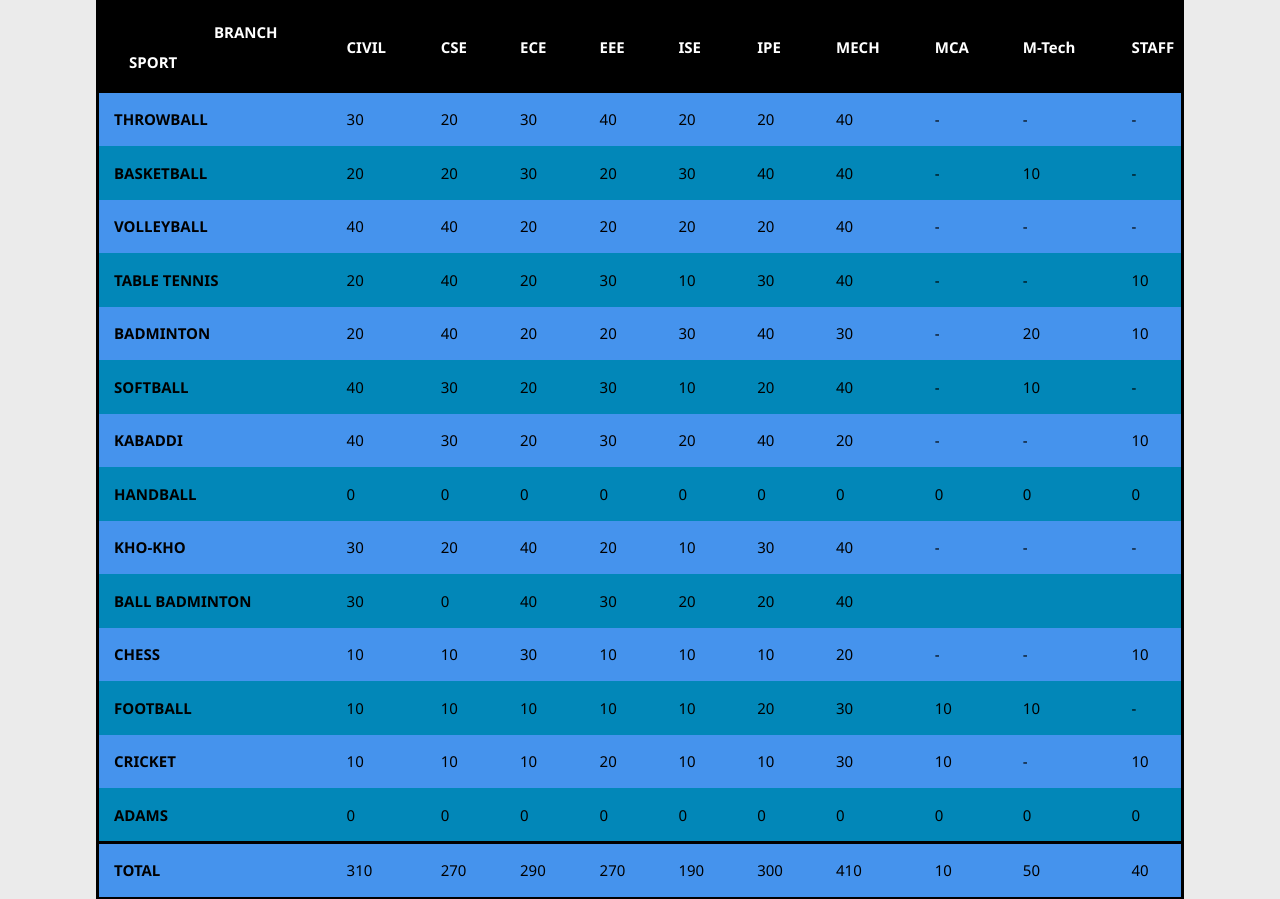
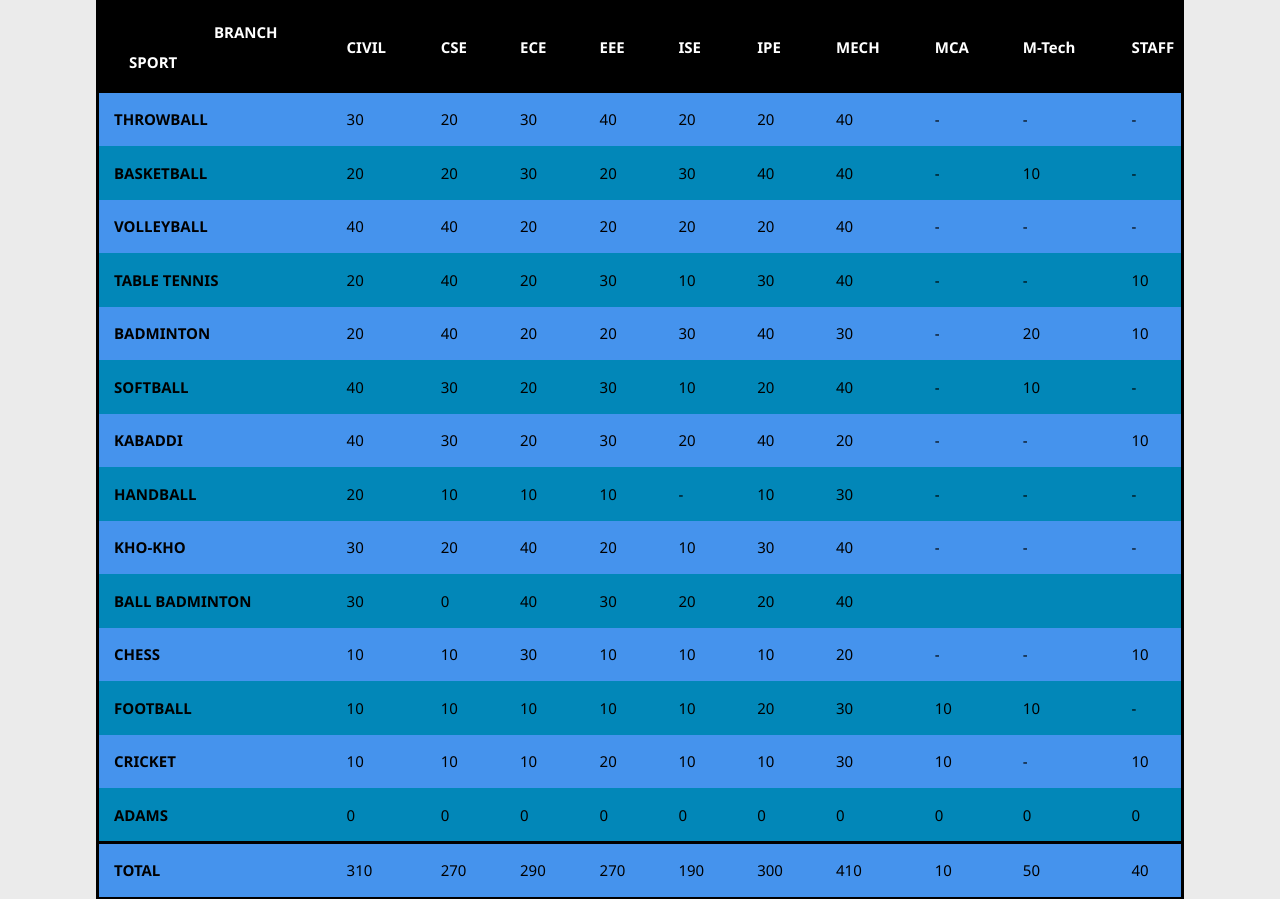
Before and after one commit to Technieks-2020/website, a Flask app: page / in a window 1280 px wide. Shown: the part 2524-3423 px from the top of the page. Run offline with Flask 2, Linux system fonts and the light colour scheme; some libraries are stand-ins or nearby versions.

Commit message:
Updated handball scores

```diff
--- a/templates/index.html
+++ b/templates/index.html
@@ -404,16 +404,16 @@
 		</tr>
 		<tr>
 			<td>HANDBALL</td>
-			<td>0</td>
-			<td>0</td>
-			<td>0</td>
-			<td>0</td>
-			<td>0</td>
-			<td>0</td>
-			<td>0</td>
-			<td>0</td>
-			<td>0</th>
-			<td>0</td>
+			<td>20</td>
+			<td>10</td>
+			<td>10</td>
+			<td>10</td>
+			<td>-</td>
+			<td>10</td>
+			<td>30</td>
+			<td>-</td>
+			<td>-</th>
+			<td>-</td>
 		</tr>
 		<tr>
 			<td>KHO-KHO</td>
```
